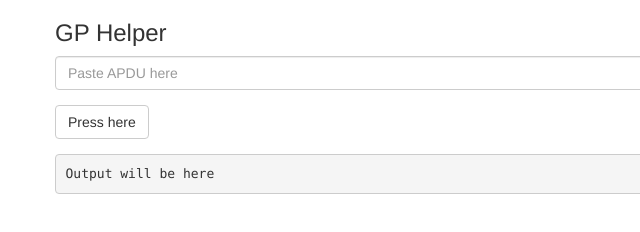
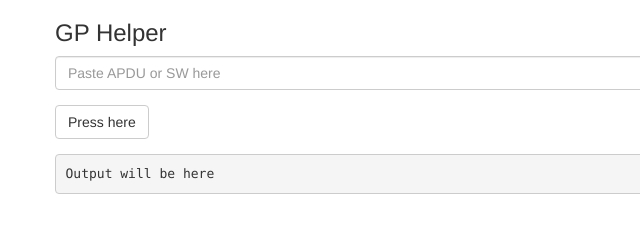
Before and after one commit to sainaen/gp-helper, a plain HTML site: page index.html in a window 1280 px wide. Shown: the full height of the page, 0-640 px from the left. Drawn offline with nearby package versions, Linux system fonts and the light colour scheme.

Commit message:
Change input placeholder to show that SW is supported too

```diff
--- a/index.html
+++ b/index.html
@@ -197,7 +197,7 @@
         <div class="row">
             <form action="#" role="form" id="inForm">
                 <div class="form-group">
-                    <input id="in" class="form-control" name="in" type="text" placeholder="Paste APDU here"/>
+                    <input id="in" class="form-control" name="in" type="text" placeholder="Paste APDU or SW here"/>
                 </div>
                 <div class="form-group">
                     <button type="submit" class="btn btn-default">Press here</button>
```
